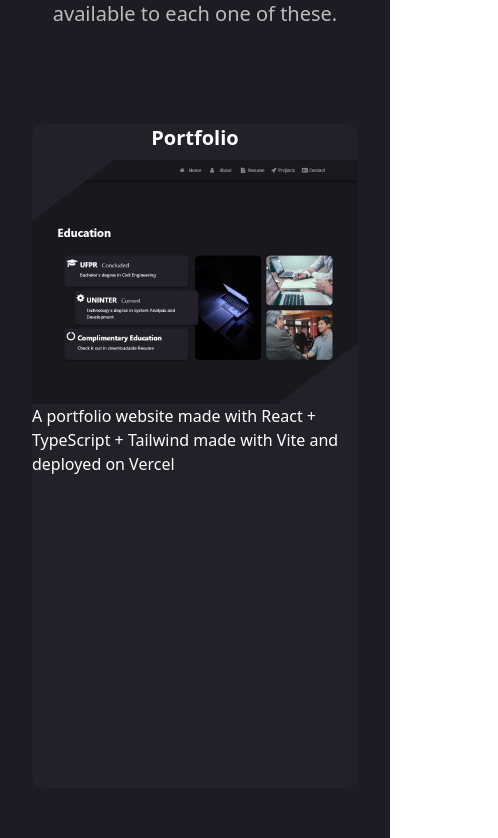
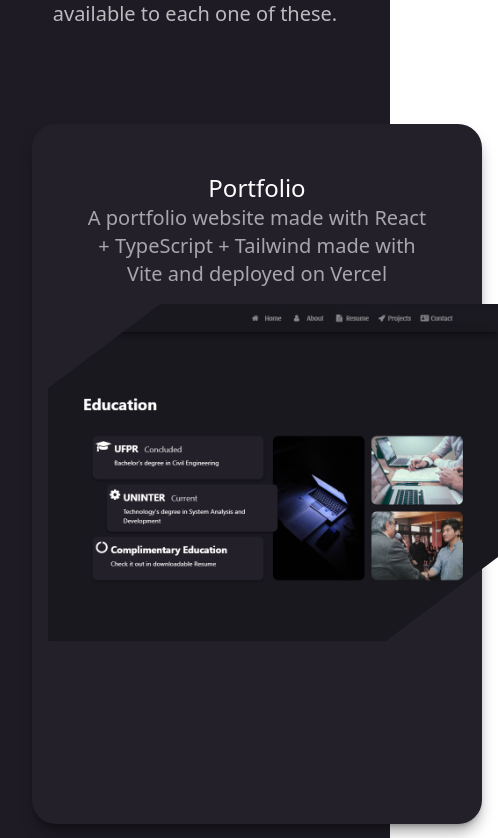
Before and after one commit to douglasyabuki/Portfolio, a React (Vite) app: page / in a window 390 px wide. Shown: the part 5806-6644 px from the top of the page, 498 px wide, since content can reach past the window. Built offline with nearby package versions, Linux system fonts and the light colour scheme; a web font is replaced by a local one.

Commit message:
Commit 125: Minor changes on projects

```diff
--- a/src/components/main-view/projects/project-cards/project-card/ProjectCard.tsx
+++ b/src/components/main-view/projects/project-cards/project-card/ProjectCard.tsx
@@ -22,14 +22,12 @@ export default function ProjectCard({ item }: Props) {
 
   // Returns a single card to be rendered by ProjectCards.tsx
   return (
-    <div className="container relative m-auto h-auto w-fit flex-col items-center justify-between bg-background-div1 rounded-xl">
-      <h1 className='mb-2 text-center text-xl font-bold md:text-2xl xl:mb-4 xl:text-3xl 2xl:text-4xl'>{item.name}</h1>
-      <div className="flex">
-        <img className="cover shaped-div1" src={item.imageSrc} alt={item.imageAlt} />
+    <div className="container relative m-auto h-[700px] w-[450px] flex-col items-center justify-between rounded-3xl bg-background-div1 text-center shadow-lg shadow-translucid-black py-12">
+      <h2 className="text-2xl">{item.name}</h2>
+      <h3 className="text-xl opacity-60 px-12">{item.description}</h3>
+      <div className="shaped-ruppee relative h-auto w-auto translate-x-4 translate-y-4 shadow-2xl shadow-translucid-black">
+        <img src={item.imageSrc} alt={item.imageAlt} className="cover" />
       </div>
-        <div className="z-40 h-96 rounded-xl">
-          <h2>{item.description}</h2>
-        </div>
     </div>
   );
 }
--- a/src/components/main-view/projects/project-cards/project-list/project-list.ts
+++ b/src/components/main-view/projects/project-cards/project-list/project-list.ts
@@ -45,7 +45,7 @@ export const projectList: IProject[] = [
   },
   {
     id: 4,
-    name: 'Tic-tac-toe',
+    name: 'Tic tac toe',
     description: "A simple React + TypeScript Tic-Tac-Toe game using Vite.",
     imageSrc: '/proj-tic.jpg',
     imageAlt: 'Screenshot of my Tic Tac Toe project',
@@ -55,7 +55,7 @@ export const projectList: IProject[] = [
   },
   {
     id: 5,
-    name: 'Rock-Paper-Scissors-Lizard-Spock',
+    name: 'Rock Paper Scissors Lizard & Spock',
     description: "Game suggested by Sheldon (Big Bang Theory) built in Angular.",
     imageSrc: '/proj-rock.jpg',
     imageAlt: 'Screenshot of my memory game project',
--- a/src/index.css
+++ b/src/index.css
@@ -11,16 +11,25 @@ body::-webkit-scrollbar {
   display: none;
 }
 
-.shaped-div1 {
+.shaped-ruppee {
   -webkit-clip-path: polygon(25% 0, 100% 0, 100% 75%, 75% 100%, 0 100%, 0% 25%);
   clip-path: polygon(25% 0, 100% 0, 100% 75%, 75% 100%, 0 100%, 0% 25%);
 }
 
-.shaped-div2 {
-  -webkit-clip-path: polygon(0 0, 100% 0, 100% 100%, 0 80%);
-  clip-path: polygon(0 0, 100% 0, 100% 100%, 0 80%);
+.shaped-message {
+  -webkit-clip-path: polygon(0% 0%, 100% 0%, 100% 75%, 75% 75%, 75% 100%, 50% 75%, 0% 75%);
+  clip-path: polygon(0% 0%, 100% 0%, 100% 75%, 75% 75%, 75% 100%, 50% 75%, 0% 75%);
 }
 
+.shaped-right {
+  -webkit-clip-path: polygon(75% 0%, 100% 50%, 75% 100%, 0% 100%, 25% 50%, 0% 0%);
+  clip-path: polygon(75% 0%, 100% 50%, 75% 100%, 0% 100%, 25% 50%, 0% 0%);
+}
+
+.shaped-left {
+  -webkit-clip-path: polygon(100% 0%, 75% 50%, 100% 100%, 25% 100%, 0% 50%, 25% 0%);
+  clip-path: polygon(100% 0%, 75% 50%, 100% 100%, 25% 100%, 0% 50%, 25% 0%);
+}
 .custom-bg-1 {
   background: linear-gradient(110deg, #23202a 60%, #1e1b24 60%);
 }
```
